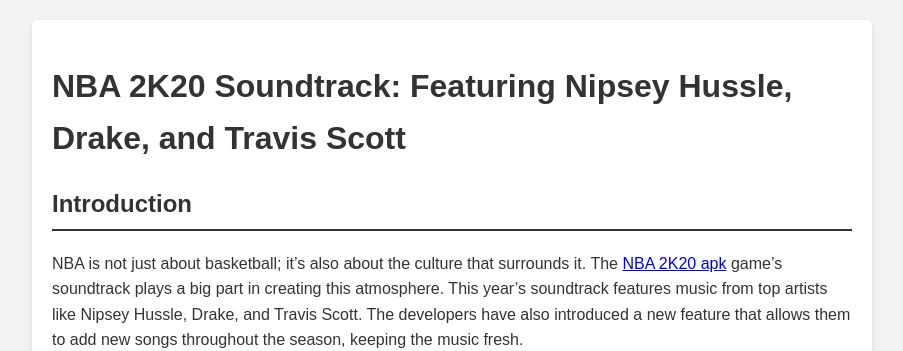
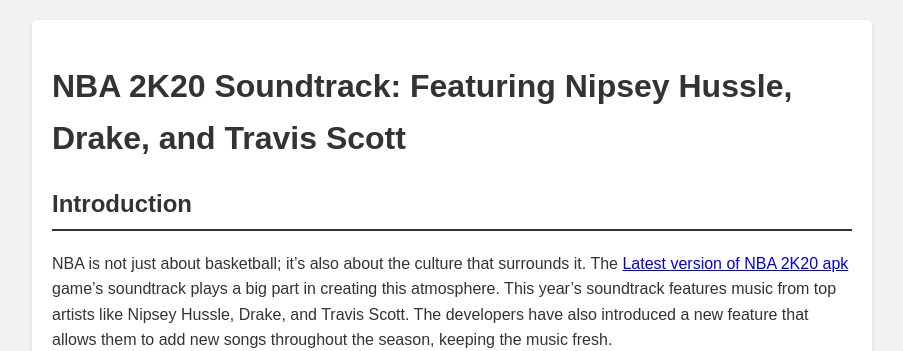
Before and after one commit to Mirha205/nba2k20, a plain HTML site: page index.html in a window 1280 px wide. Shown: the top 351 px of the page, without its empty margins (188-1091 px from the left). Drawn offline with Linux system fonts and the light colour scheme.

Commit message:
Update index.html

```diff
--- a/index.html
+++ b/index.html
@@ -55,7 +55,7 @@
         <h1>NBA 2K20 Soundtrack: Featuring Nipsey Hussle, Drake, and Travis Scott</h1>
 
         <h2>Introduction</h2>
-        <p>NBA is not just about basketball; it’s also about the culture that surrounds it. The <a href="https://nba2kapk.org/">NBA 2K20 apk</a> game’s soundtrack plays a big part in creating this atmosphere. This year’s soundtrack features music from top artists like Nipsey Hussle, Drake, and Travis Scott. The developers have also introduced a new feature that allows them to add new songs throughout the season, keeping the music fresh.</p>
+        <p>NBA is not just about basketball; it’s also about the culture that surrounds it. The <a href="https://nba2kapk.org/">Latest version of NBA 2K20 apk</a> game’s soundtrack plays a big part in creating this atmosphere. This year’s soundtrack features music from top artists like Nipsey Hussle, Drake, and Travis Scott. The developers have also introduced a new feature that allows them to add new songs throughout the season, keeping the music fresh.</p>
         <img src="D:\Mirha Chrome\nba music.jpg" alt="nba music"  width="500" height="600" style="display: block; margin: 0 auto;">
 
         <h2>Big Names on the Soundtrack</h2>
```
